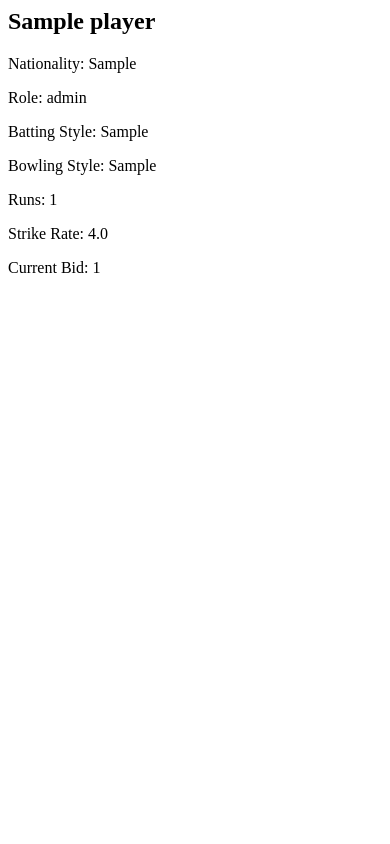
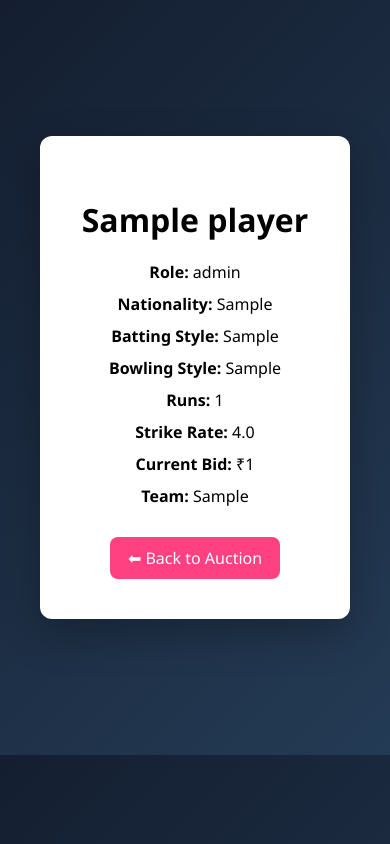
Before and after one commit to Rohan-Dedhia/ipl-auction-system, a Flask app: page /player/1 in a window 390 px wide. Run offline with Flask 3, Linux system fonts and the light colour scheme; a user stored in the database is signed in; tables that the repository leaves empty hold one stand-in row (values such as "Sample post").

Commit message:
Fixed table overflow, improved dashboard responsiveness, and styled player page

```diff
--- a/static/style.css
+++ b/static/style.css
@@ -348,3 +382,39 @@ color:white;
 text-decoration:none;
 border-radius:6px;
 }
+
+.player-page{
+display:flex;
+justify-content:center;
+align-items:center;
+height:80vh;
+}
+
+.player-card{
+background:white;
+color:black;
+padding:40px;
+border-radius:12px;
+width:420px;
+text-align:center;
+box-shadow:0 15px 40px rgba(0,0,0,0.25);
+}
+
+.player-card h1{
+margin-bottom:20px;
+}
+
+.player-card p{
+margin:10px 0;
+font-size:16px;
+}
+
+.back-btn{
+display:inline-block;
+margin-top:20px;
+padding:10px 18px;
+background:#ff4081;
+color:white;
+text-decoration:none;
+border-radius:8px;
+}
--- a/templates/player.html
+++ b/templates/player.html
@@ -1,15 +1,43 @@
-<h2>{{player.name}}</h2>
+<!DOCTYPE html>
+<html>
 
-<p>Nationality: {{player.nationality}}</p>
+<head>
 
-<p>Role: {{player.role}}</p>
+<title>{{player.name}}</title>
 
-<p>Batting Style: {{player.batting_style}}</p>
+<link rel="stylesheet" href="{{ url_for('static', filename='style.css') }}">
 
-<p>Bowling Style: {{player.bowling_style}}</p>
+</head>
 
-<p>Runs: {{player.runs}}</p>
+<body>
 
-<p>Strike Rate: {{player.strike_rate}}</p>
+<div class="player-page">
 
-<p>Current Bid: {{player.current_bid}}</p>
+<div class="player-card">
+
+<h1>{{player.name}}</h1>
+
+<p><strong>Role:</strong> {{player.role}}</p>
+
+<p><strong>Nationality:</strong> {{player.nationality}}</p>
+
+<p><strong>Batting Style:</strong> {{player.batting_style}}</p>
+
+<p><strong>Bowling Style:</strong> {{player.bowling_style}}</p>
+
+<p><strong>Runs:</strong> {{player.runs}}</p>
+
+<p><strong>Strike Rate:</strong> {{player.strike_rate}}</p>
+
+<p><strong>Current Bid:</strong> ₹{{player.current_bid}}</p>
+
+<p><strong>Team:</strong> {{player.team}}</p>
+
+<a href="/" class="back-btn">⬅ Back to Auction</a>
+
+</div>
+
+</div>
+
+</body>
+</html>
```
Also changed, not shown: other parts of static/style.css (+40 -6 lines), templates/index.html (+4 -6 lines).
